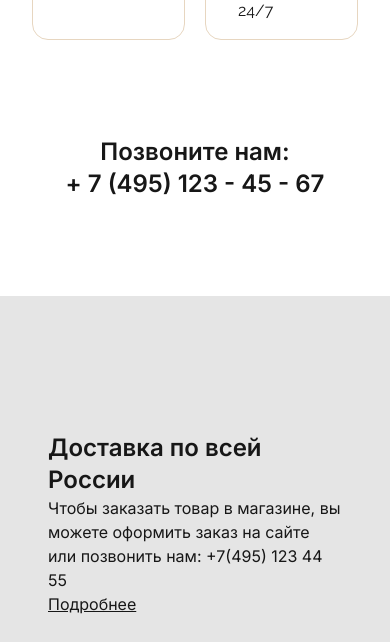
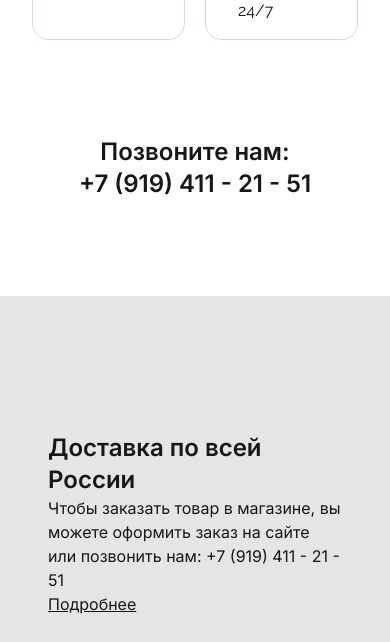
Before and after one commit to Neon3341/walmi-next, a Next.js app: page /distributor in a window 390 px wide. Shown: the part 3020-3662 px from the top of the page. Built offline with nearby package versions, Linux system fonts and the light colour scheme; no server answers.

Commit message:
phone numbers fix

```diff
--- a/app/(default)/distributor/page.jsx
+++ b/app/(default)/distributor/page.jsx
@@ -82,7 +82,7 @@ export default async function DistributorPage({ }) {
             </div>
             <div className="mt-24">
                 <p className={`text-center text-2xl font-semibold ${inter.className}`}>Позвоните нам:<br />
-                    + 7 (495) 123 - 45 - 67</p>
+                    +7 (919) 411 - 21 - 51</p>
 
             </div>
         </main>
--- a/app/(default)/layout.jsx
+++ b/app/(default)/layout.jsx
@@ -39,7 +39,7 @@ export default function RootLayout({ children }) {
       <div className="px-8  lg:mt-10  flex flex-col pt-24 lg:pt-0 lg:pb-0 bg-neutral-200">
         <div className={`max-w-box-xl w-full px-4 pt-10 mx-auto ${inter.className}`}>
           <h3 className="text-2xl font-semibold">Доставка по всей России</h3>
-          <p>Чтобы заказать товар в магазине, вы можете оформить заказ на сайте или позвонить нам: +7(495) 123 44 55</p>
+          <p>Чтобы заказать товар в магазине, вы можете оформить заказ на сайте или позвонить нам: +7 (919) 411 - 21 - 51</p>
           <Link href={"/delivery"}>
             <span className="underline">Подробнее</span>
           </Link>
--- a/app/components/header/iconButtons.jsx
+++ b/app/components/header/iconButtons.jsx
@@ -54,7 +54,7 @@ function IconButtonsInner() {
                 <Image alt="call" src={TelIco} height={25} width={25} className="min-w-6" />
                 <span className="text-xs text-foreground/5 leading-3 mt-2 hidden lg:block">Позвонить</span>
             </a> */}
-            <a className="flex items-center flex-col hover:text-latte transition-all self-center" href="mailto:sales@walmi.ru">
+            <a className="flex items-center flex-col hover:text-latte transition-all self-center" href="mailto:zakaz@walmi.ru">
                 <Image alt="email" src={AtIco} height={25} width={25} className="min-w-6" />
                 <span className="text-xs text-foreground/5 leading-3 mt-2 hidden lg:block">Написать</span>
             </a>
```
